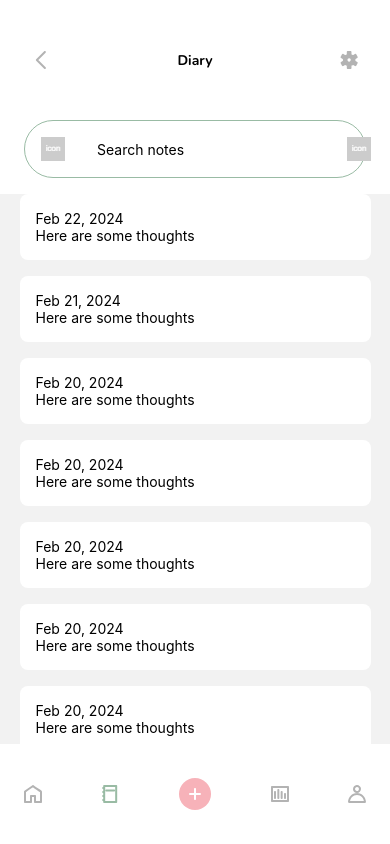
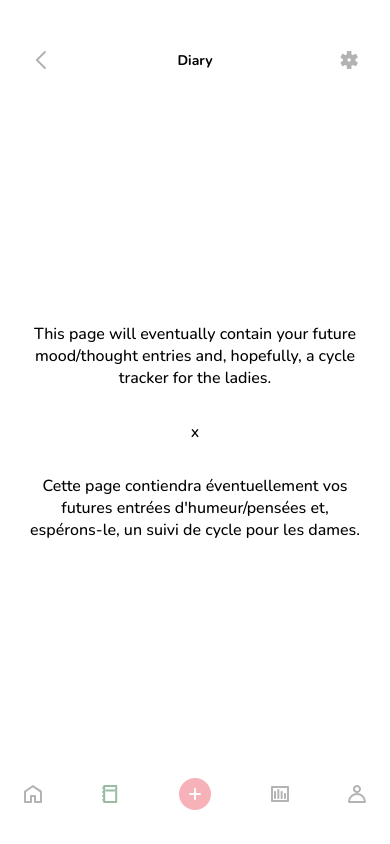
Before and after one commit to xshujo/betterment, a React Native app in the folder betterment-v2/: screen /Diary in a window 390 px wide. Built offline with nearby package versions, Linux system fonts and the light colour scheme.

Commit message:
Temporarily "diasabled" diary screen

```diff
--- a/betterment-v2/screens/DiaryScreen.js
+++ b/betterment-v2/screens/DiaryScreen.js
@@ -1,7 +1,7 @@
 // This component is a screen that displays the user's diary entries //
 
 import React from "react";
-import { StyleSheet, View } from "react-native";
+import { StyleSheet, Text, View } from "react-native";
 
 import { Colors } from "../constants/Colors";
 import Search from "../components/Search";
@@ -10,16 +10,29 @@ import DiaryEntryList from "../components/DiaryEntryList";
 export default function DiaryScreen() {
   return (
     <View style={styles.container}>
-      <Search />
-      <View>
-        <DiaryEntryList />
-      </View>
+      {/* <Search /> */}
+      {/* <View> */}
+      {/* <DiaryEntryList /> */}
+      <Text style={styles.tempText}>This page will eventually contain your future mood/thought entries and, hopefully, a cycle tracker for the ladies.</Text>
+      <Text style={styles.tempText}>x</Text>
+      <Text style={styles.tempText}>Cette page contiendra éventuellement vos futures entrées d'humeur/pensées et, espérons-le, un suivi de cycle pour les dames.</Text>
+      {/* </View> */}
     </View>
   );
 }
 
 const styles = StyleSheet.create({
   container: {
-    backgroundColor: Colors.background,
-  }
+    backgroundColor: Colors.accent1,
+    padding: 24,
+    flex: 1,
+    justifyContent: 'center',
+    alignItems: 'center',
+    gap: 32,
+  },
+  tempText: {
+    fontFamily: 'Nunito-Medium',
+    fontSize: 16,
+    textAlign: 'center',
+  },
 });
```
